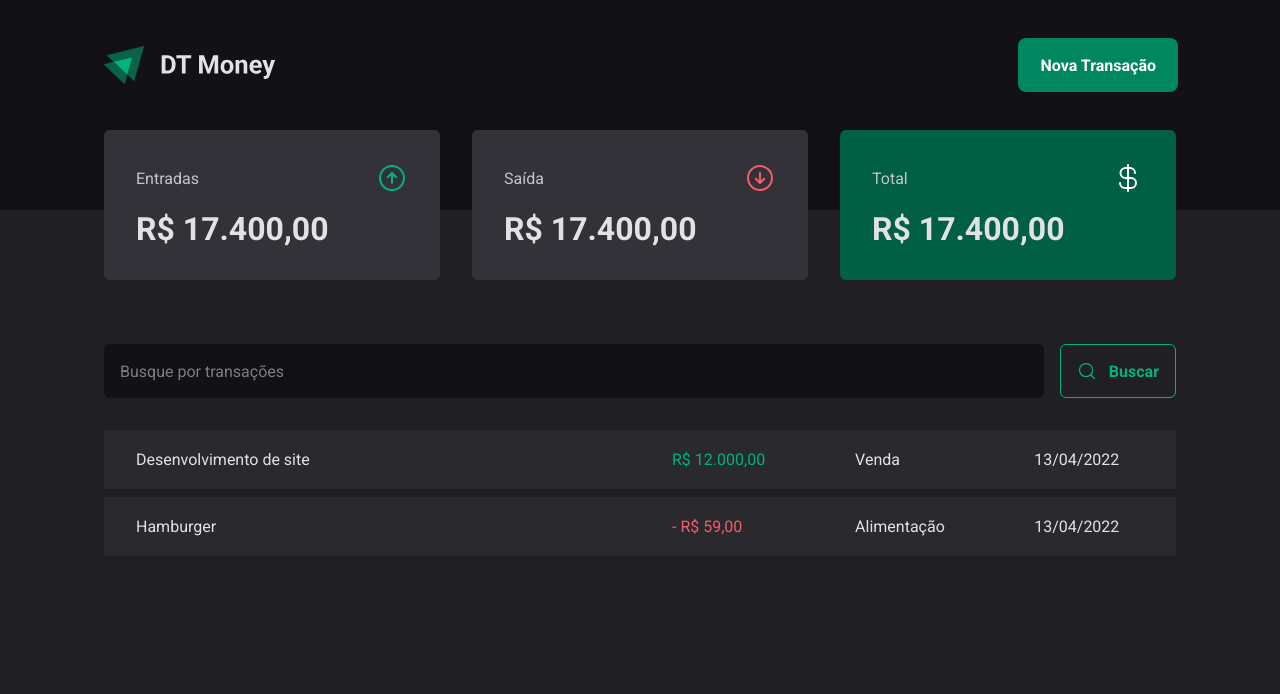
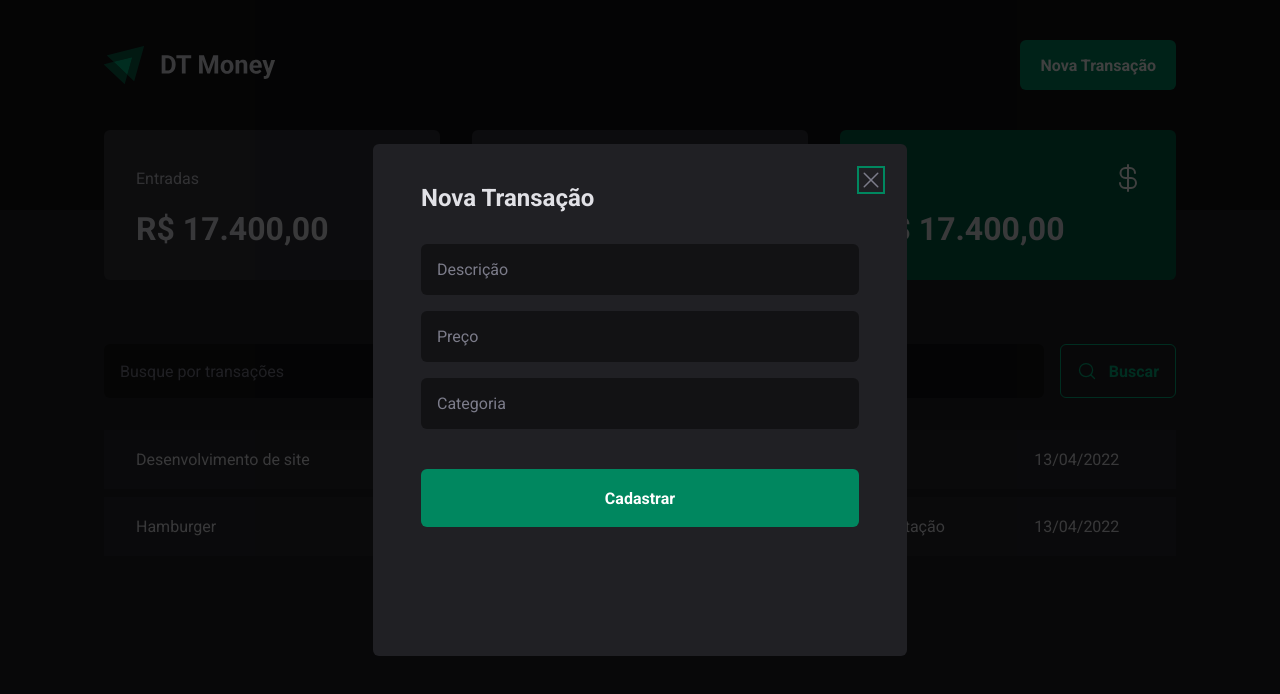
Before and after one commit to raphaelc484/03-DT-Money, a React (Vite) app: page / in a window 1280 px wide. Both pictures are taken after a click on the button "Nova Transação". Shown: the top 694 px of the page. Built offline with nearby package versions, Linux system fonts and the light colour scheme.

Commit message:
add modal

```diff
--- a/package.json
+++ b/package.json
@@ -9,6 +9,7 @@
     "preview": "vite preview"
   },
   "dependencies": {
+    "@radix-ui/react-dialog": "^1.0.2",
     "phosphor-react": "^1.4.1",
     "react": "^18.2.0",
     "react-dom": "^18.2.0",
--- a/src/components/Header/index.tsx
+++ b/src/components/Header/index.tsx
@@ -1,12 +1,20 @@
 import { HeaderContainer, HeaderContent, NewTransactionButton } from "./styles";
+import * as Dialog from "@radix-ui/react-dialog";
 import logoImg from "../../assets/logo.svg";
+import { NewTransactionModal } from "../NewTransactionModal";
 
 export function Header() {
   return (
     <HeaderContainer>
       <HeaderContent>
         <img src={logoImg} alt="" />
-        <NewTransactionButton>Nova Transação</NewTransactionButton>
+        <Dialog.Root>
+          <Dialog.Trigger asChild>
+            <NewTransactionButton>Nova Transação</NewTransactionButton>
+          </Dialog.Trigger>
+
+          <NewTransactionModal />
+        </Dialog.Root>
       </HeaderContent>
     </HeaderContainer>
   );
--- /dev/null
+++ b/src/components/NewTransactionModal/index.tsx
@@ -0,0 +1,26 @@
+import * as Dialog from "@radix-ui/react-dialog";
+import { X } from "phosphor-react";
+import { Close, Content, Overlay } from "./styles";
+
+export function NewTransactionModal() {
+  return (
+    <Dialog.Portal>
+      <Overlay />
+      <Content>
+        <Dialog.Title>Nova Transação</Dialog.Title>
+
+        <Close>
+          <X size={24} />
+        </Close>
+
+        <form action="">
+          <input type="text" placeholder="Descrição" required />
+          <input type="number" placeholder="Preço" required />
+          <input type="text" placeholder="Categoria" required />
+
+          <button type="submit">Cadastrar</button>
+        </form>
+      </Content>
+    </Dialog.Portal>
+  );
+}
--- /dev/null
+++ b/src/components/NewTransactionModal/styles.ts
@@ -0,0 +1,70 @@
+import styled from "styled-components";
+import * as Dialog from "@radix-ui/react-dialog";
+
+export const Overlay = styled(Dialog.Overlay)`
+  position: fixed;
+  width: 100vw;
+  height: 100vh;
+  inset: 0;
+  background: rgba(0, 0, 0, 0.75);
+`;
+
+export const Content = styled(Dialog.Content)`
+  min-height: 32rem;
+  min-width: 33.375rem;
+  border-radius: 6px;
+  padding: 2.5rem 3rem;
+  background: ${(props) => props.theme["gray-800"]};
+
+  position: fixed;
+  top: 50%;
+  left: 50%;
+  transform: translate(-50%, -50%);
+
+  form {
+    margin-top: 2rem;
+    display: flex;
+    flex-direction: column;
+    gap: 1rem;
+
+    input {
+      border-radius: 6px;
+      border: 0;
+      background: ${(props) => props.theme["gray-900"]};
+      color: ${(props) => props.theme["gray-300"]};
+      padding: 1rem;
+
+      &::placeholder {
+        color: ${(props) => props.theme["gray-500"]};
+      }
+    }
+
+    button[type="submit"] {
+      height: 58px;
+      border: 0;
+      background: ${(props) => props.theme["green-500"]};
+      color: ${(props) => props.theme.white};
+      font-weight: bold;
+      padding: 0 1.25rem;
+      border-radius: 6px;
+      margin-top: 1.5rem;
+      cursor: pointer;
+
+      &:hover {
+        background: ${(props) => props.theme["green-700"]};
+        transition: background-color 0.2s;
+      }
+    }
+  }
+`;
+
+export const Close = styled(Dialog.Close)`
+  position: absolute;
+  background: transparent;
+  border: 0;
+  top: 1.5rem;
+  right: 1.5rem;
+  line-height: 0;
+  cursor: pointer;
+  color: ${(props) => props.theme["gray-500"]};
+`;
```
Also changed, not shown: 1 other file (tests, documents, lock files or other folders).
